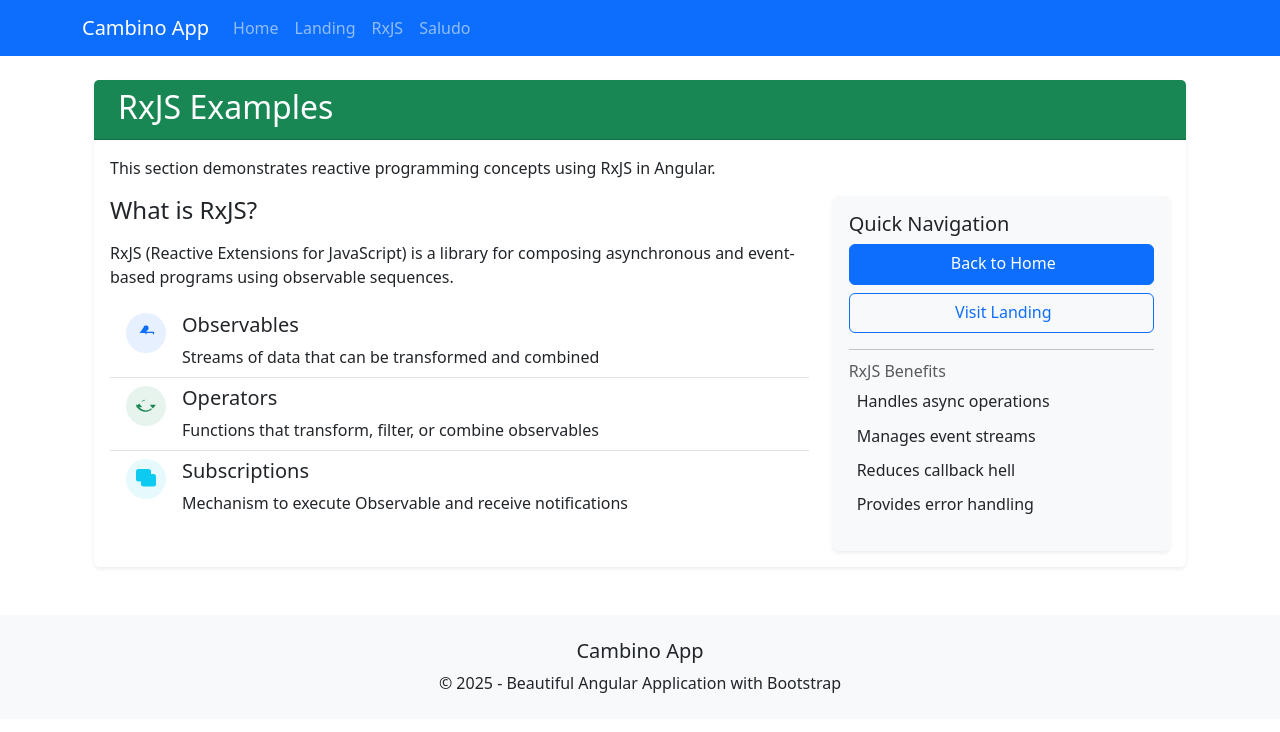
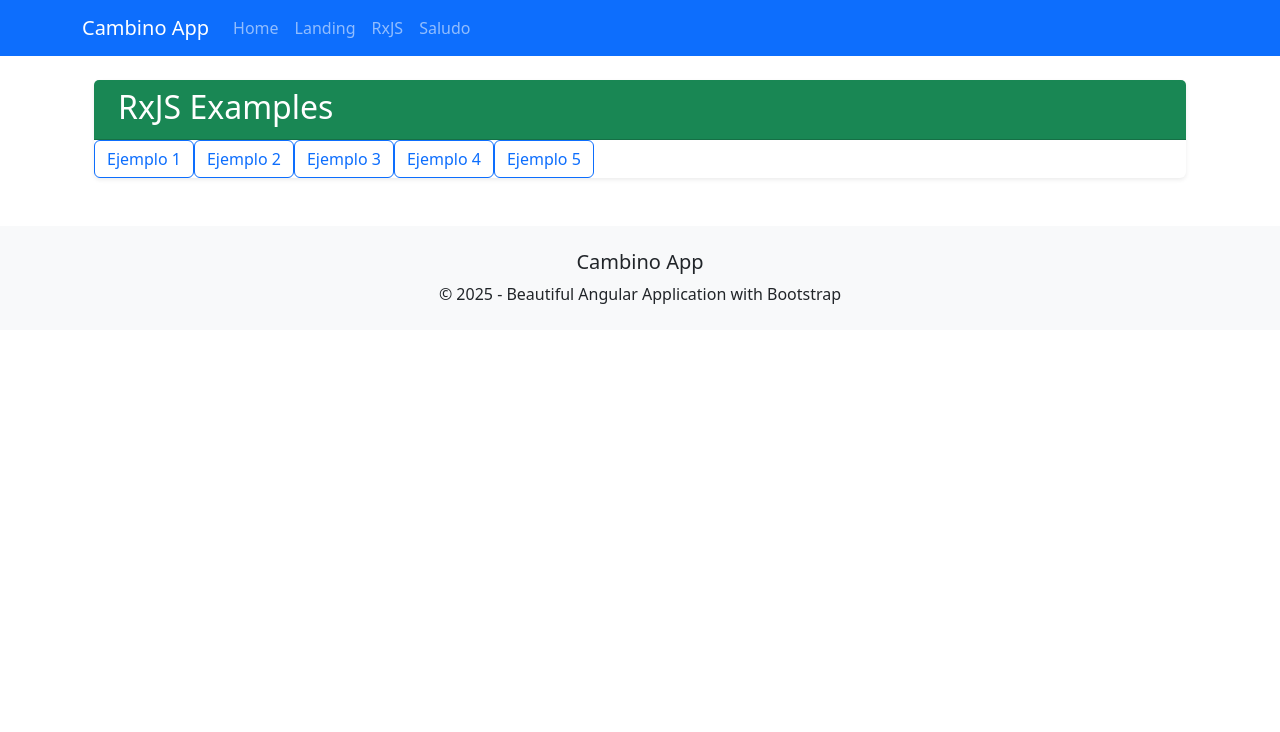
Before and after one commit to sunfeax/cambino, an Angular app: page /rxjs in a window 1280 px wide. Shown: the top 732 px of the page. Built offline with nearby package versions, Linux system fonts and the light colour scheme.

Commit message:
ejemplos RxJS

```diff
--- a/src/app/components/rxjs/rxjs.html
+++ b/src/app/components/rxjs/rxjs.html
@@ -5,81 +5,12 @@
         <div class="card-header bg-success text-white">
           <h2 class="mb-0"><i class="bi bi-lightning-charge me-2"></i>RxJS Examples</h2>
         </div>
-        <div class="card-body">
-          <p class="card-text">This section demonstrates reactive programming concepts using RxJS in Angular.</p>
-
-          <div class="row">
-            <div class="col-md-8">
-              <h4 class="mb-3">What is RxJS?</h4>
-              <p>RxJS (Reactive Extensions for JavaScript) is a library for composing asynchronous and event-based programs using observable sequences.</p>
-              <ul class="list-group list-group-flush mb-4">
-                <li class="list-group-item d-flex align-items-start">
-                  <div class="flex-shrink-0 me-3">
-                    <div class="bg-primary bg-opacity-10 rounded-circle d-flex align-items-center justify-content-center" style="width: 40px; height: 40px;">
-                      <svg xmlns="http://www.w3.org/2000/svg" width="20" height="20" fill="currentColor" class="bi bi-diagram-3 text-primary" viewBox="0 0 16 16">
-                        <path d="M6 3.5A1.5 1.5 0 0 1 7.5 2h1A1.5 1.5 0 0 1 10 3.5v1A1.5 1.5 0 0 1 8.5 6v1H14a.5.5 0 0 1 .5.5v1a.5.5 0 0 1-1 0V8h-5v.5a.5.5 0 0 1-1 0V8h-5v.5a.5 0 0 1-1 0v-1A.5.5 0 0 1 2 7h5.5V6A1.5 1.5 0 0 1 6 4.5zM14 5H2V4h12zm0 3H2v1h10.5a.5.5 0 0 1 0 1H2v1h12z"/>
-                      </svg>
-                    </div>
-                  </div>
-                  <div class="flex-grow-1">
-                    <h5 class="mt-0">Observables</h5>
-                    <p class="mb-0">Streams of data that can be transformed and combined</p>
-                  </div>
-                </li>
-                <li class="list-group-item d-flex align-items-start">
-                  <div class="flex-shrink-0 me-3">
-                    <div class="bg-success bg-opacity-10 rounded-circle d-flex align-items-center justify-content-center" style="width: 40px; height: 40px;">
-                      <svg xmlns="http://www.w3.org/2000/svg" width="20" height="20" fill="currentColor" class="bi bi-arrow-repeat text-success" viewBox="0 0 16 16">
-                        <path d="M11.534 7h3.932a.25.25 0 0 1 .192.41l-1.966 2.36a.25.25 0 0 1-.384 0l-1.966-2.36a.25.25 0 0 1 .192-.41m-11 2h3.932a.25.25 0 0 0 .192-.41L2.692 6.23a.25.25 0 0 0-.384 0L.342 8.59A.25.25 0 0 0 .534 9"/>
-                        <path fill-rule="evenodd" d="M8 3c-1.555 0-2.94.707-3.857 1.818a.5.5 0 1-.771-.634C4.257 3.226 6.01 2.5 8 2.5c3.13 0 5.744 1.675 6.744 4.5H16c0-.308-.061-.596-.164-.856C14.943 3.19 11.828 1 8 1z"/>
-                        <path d="M1.64 7.674C2.607 9.71 5.417 11.5 8 11.5c1.4 0 2.72-.52 3.62-1.386a.5.5 0 0 1 .766.645C11.296 11.86 9.74 12.5 8 12.5c-3.77 0-6.824-2.083-7.88-5a.5.5 0 0 1 .28-.65z"/>
-                      </svg>
-                    </div>
-                  </div>
-                  <div class="flex-grow-1">
-                    <h5 class="mt-0">Operators</h5>
-                    <p class="mb-0">Functions that transform, filter, or combine observables</p>
-                  </div>
-                </li>
-                <li class="list-group-item d-flex align-items-start">
-                  <div class="flex-shrink-0 me-3">
-                    <div class="bg-info bg-opacity-10 rounded-circle d-flex align-items-center justify-content-center" style="width: 40px; height: 40px;">
-                      <svg xmlns="http://www.w3.org/2000/svg" width="20" height="20" fill="currentColor" class="bi bi-subtract text-info" viewBox="0 0 16 16">
-                        <path d="M0 2a2 2 0 0 1 2-2h8a2 2 0 0 1 2 2v2h2a2 2 0 0 1 2 2v6a2 2 0 0 1-2 2H6a2 2 0 0 1-2-2v-2H2a2 2 0 0 1-2-2z"/>
-                      </svg>
-                    </div>
-                  </div>
-                  <div class="flex-grow-1">
-                    <h5 class="mt-0">Subscriptions</h5>
-                    <p class="mb-0">Mechanism to execute Observable and receive notifications</p>
-                  </div>
-                </li>
-              </ul>
-            </div>
-            <div class="col-md-4">
-              <div class="card h-100 bg-light">
-                <div class="card-body">
-                  <h5 class="card-title">Quick Navigation</h5>
-                  <div class="d-grid gap-2">
-                    <a [routerLink]="['/home']" class="btn btn-primary">
-                      <i class="bi bi-house me-1"></i> Back to Home
-                    </a>
-                    <a [routerLink]="['/landing']" class="btn btn-outline-primary">
-                      <i class="bi bi-globe me-1"></i> Visit Landing
-                    </a>
-                  </div>
-                  <hr>
-                  <h6 class="card-subtitle mb-2 text-muted">RxJS Benefits</h6>
-                  <ul class="list-unstyled">
-                    <li class="mb-2"><i class="bi bi-check-circle-fill text-success me-2"></i> Handles async operations</li>
-                    <li class="mb-2"><i class="bi bi-check-circle-fill text-success me-2"></i> Manages event streams</li>
-                    <li class="mb-2"><i class="bi bi-check-circle-fill text-success me-2"></i> Reduces callback hell</li>
-                    <li><i class="bi bi-check-circle-fill text-success me-2"></i> Provides error handling</li>
-                  </ul>
-                </div>
-              </div>
-            </div>
-          </div>
+        <div>
+            <button class="btn btn-outline-primary" (click)="ejemplo01()" type="button">Ejemplo 1</button>
+            <button class="btn btn-outline-primary" (click)="ejemplo02()" type="button">Ejemplo 2</button>
+            <button class="btn btn-outline-primary" (click)="ejemplo03()" type="button">Ejemplo 3</button>
+            <button class="btn btn-outline-primary" (click)="ejemplo04()" type="button">Ejemplo 4</button>
+            <button class="btn btn-outline-primary" (click)="ejemplo05()" type="button">Ejemplo 5</button>
         </div>
       </div>
     </div>
--- a/src/app/components/rxjs/rxjs.ts
+++ b/src/app/components/rxjs/rxjs.ts
@@ -1,6 +1,11 @@
 import { Component } from '@angular/core';
 import { RouterModule } from '@angular/router';
-import { Observable } from 'rxjs';
+import { Observable, of } from 'rxjs';
+
+class Persona {
+  nombre: string = '';
+  edad: number = 0;
+}
 
 @Component({
   selector: 'app-rxjs',
@@ -12,6 +17,125 @@ import { Observable } from 'rxjs';
 
 export class RxJS {
 
-  // const nombres$: Observable
+  listadoPersonas: Persona[] = [
+    { nombre: 'Ana', edad: 28 },
+    { nombre: 'Vlad', edad: 26 },
+    { nombre: 'Daniel', edad: 22 },
+    { nombre: 'Aboba', edad: 39 },
+    { nombre: 'Maria', edad: 48 },
+  ];
 
+  nombres$: Observable<Persona[]> = of(this.listadoPersonas);
+  private numero$: Observable<number> = of(777);
+
+  ejemplo01() {
+    console.log('Ejecutando ejemplo 01 de RxJS');
+
+    this.nombres$.subscribe({
+      next: (personas: Persona[]) => {
+        console.log('Lista de personas recibidas:');
+        personas.forEach(persona => {
+          console.log(`Nombre: ${persona.nombre}, Edad: ${persona.edad}`);
+        });
+      },
+      error: (err) =>
+        console.error('Error al recibir la lista de personas:', err),
+      complete: () => console.log('Flujo de datos completado.'),
+    });
+  }
+
+  ejemplo02() {
+    const randomNum = Math.random();
+
+    console.log('Ejecutando ejemplo 02 de RxJS');
+
+    this.nombres$.subscribe({
+      next: (personas: Persona[]) => {
+        console.log('La persona recibida:');
+        console.log(`Nombre: ${personas[Math.floor(randomNum * personas.length)].nombre}, Edad: ${personas[Math.floor(randomNum * personas.length)].edad}`);
+      },
+      error: (err) =>
+        console.error('Error al recibir la lista de personas:', err),
+      complete: () => console.log('Flujo de datos completado.'),
+    });
+  }
+
+  ejemplo03() {
+    console.log('Ejecutando ejemplo 03 de RxJS');
+
+    this.numero$.subscribe({
+      next: (numero: number) => {
+        console.log('Número recibido: ' + numero);
+      },
+      error: (err) => {
+        console.error('Error al recibir el número:', err);
+      },
+      complete: () => {
+        console.log('Flujo de datos completado.');
+      }
+    });
+  }
+
+
+  ejemplo04() {
+    console.log('Ejecutando ejemplo 04 de RxJS: emisión por orden');
+
+    const numeros$: Observable<number> = of(1, 2, 3, 4, 5);
+
+    numeros$.subscribe({
+      next: (numero: number) => {
+        console.log('Número recibido: ' + numero);
+      },
+      error: (err) => {
+        console.error('Error al recibir el número:', err);
+      },
+      complete: () => {
+        console.log('Flujo de datos completado.');
+      }
+    });
+  }
+
+  ejemplo05() {
+    const contador$: Observable<number> = new Observable<number>((observer) => {
+      console.log('Ejecutando ejemplo 05 de RxJS: emisión de strings'); // Этот console.log запускается при подписке
+
+      let count = 1;
+
+      // Создаем интервал для периодической эмиссии
+      // Примечание: на изображении указано 2000 мс
+      const interval = setInterval(() => {
+        // 1. Эмиссия текущего значения
+        observer.next(count);
+
+        // 2. Увеличение счетчика
+        count++;
+
+        // 3. Условие завершения: если счетчик > 5
+        if (count > 5) {
+          clearInterval(interval);  // Остановить таймер
+          observer.complete();      // Завершить поток данных
+        }
+      }, 2000); // Интервал в 2 секунды
+
+      // Функция очистки (вызывается при отписке)
+      return () => {
+        clearInterval(interval);
+      };
+    });
+
+
+    // --- Подписка на Observable ---
+
+    contador$.subscribe({
+      next: (numero: number) => {
+        console.log('Número recibido: ' + numero);
+      },
+      error: (err) => {
+        console.error('Error al recibir el número:', err,);
+      },
+      complete: () => {
+        console.log('Flujo de datos completado.');
+      }
+    });
+  }
 }
```
